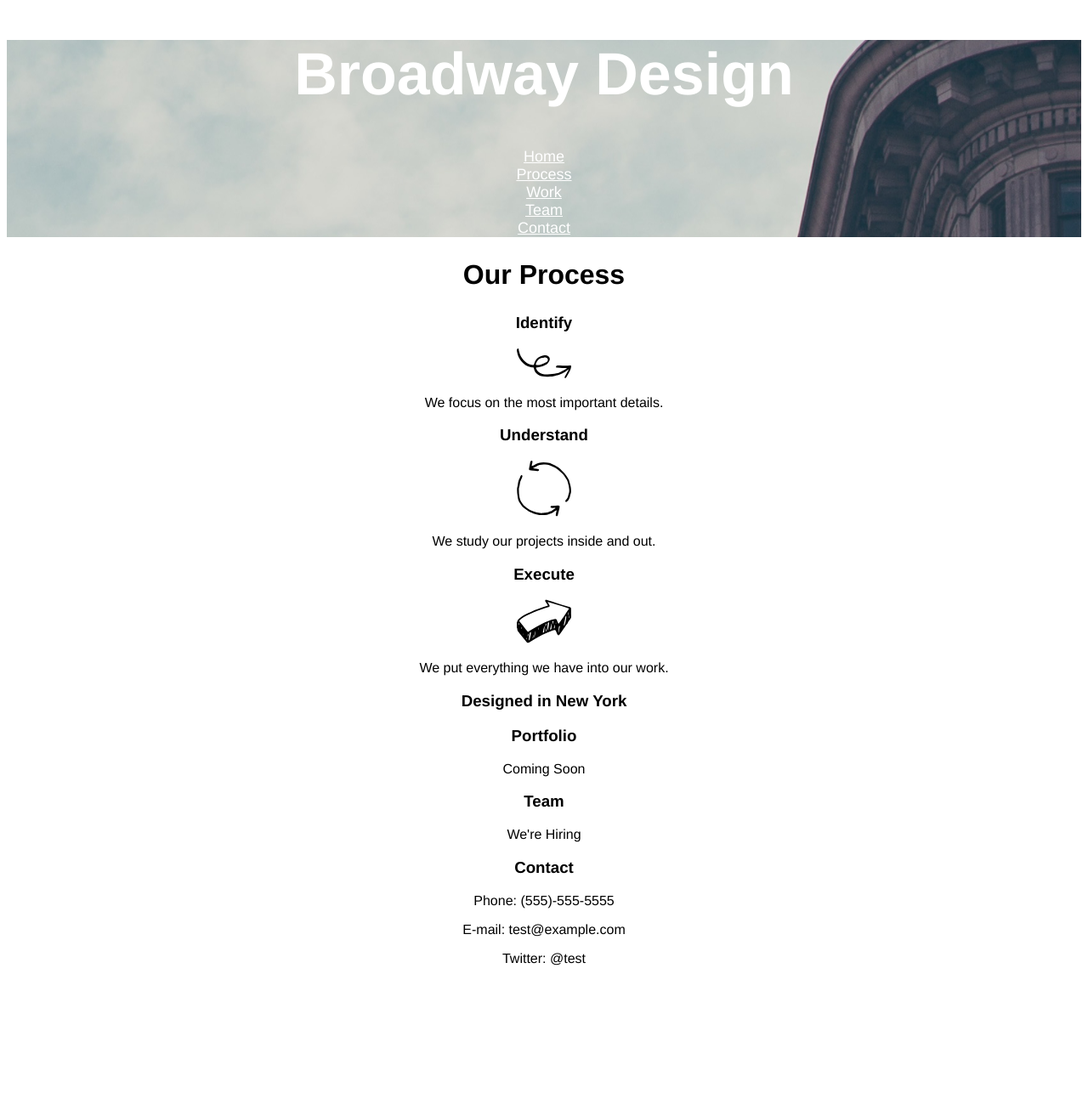
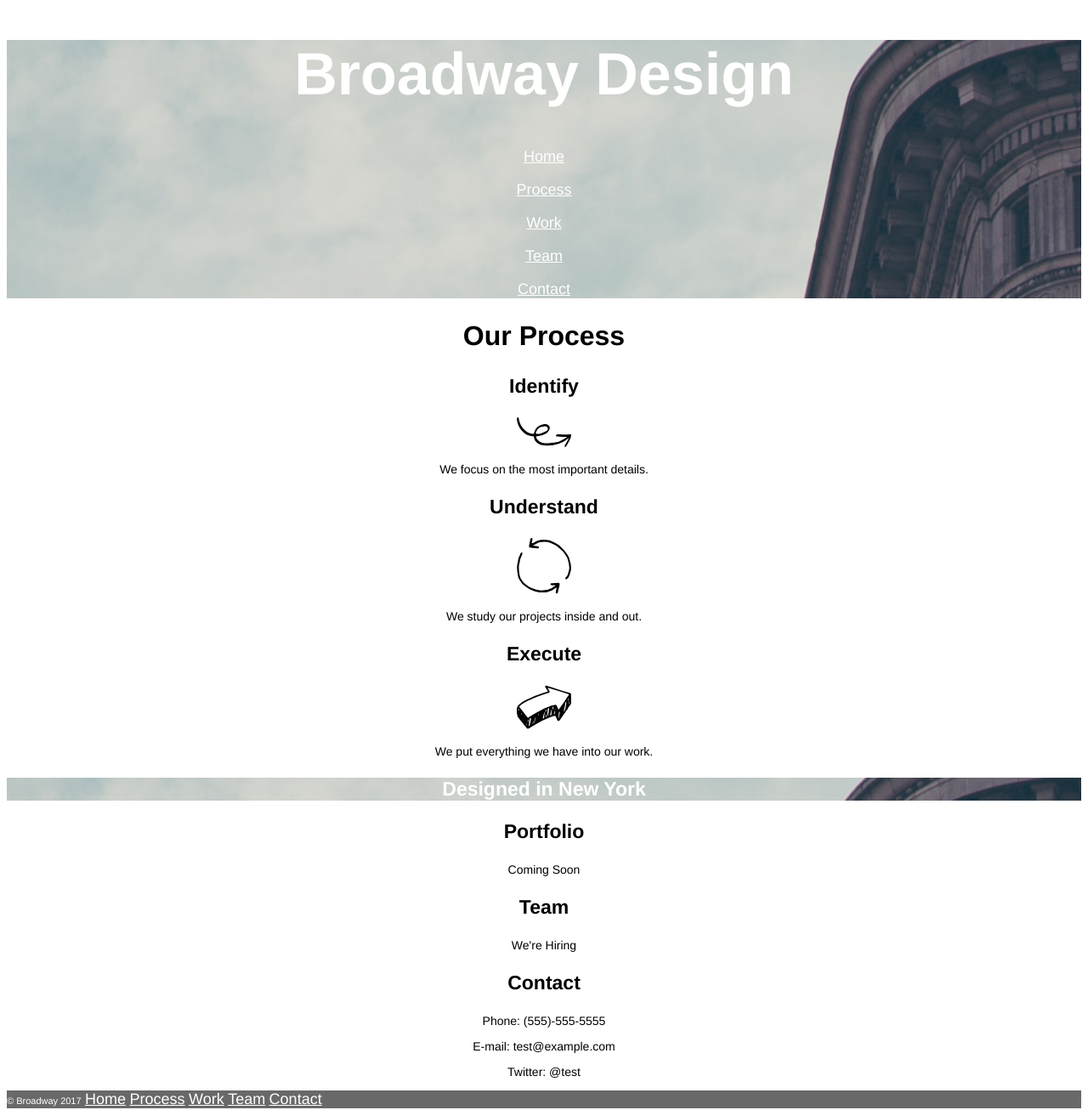
Before and after one commit to bultie/broadway, a plain HTML site: page index.html in a window 1280 px wide. Shown: the whole page at 85% size. Before the commit the page ends 1179 px from the top, so only its background shows below. Drawn offline with Linux system fonts and the light colour scheme; files whose address does not match are found by name.

Commit message:
Finished project

```diff
--- a/index.html
+++ b/index.html
@@ -9,10 +9,10 @@
     <header>
       <h1>Broadway Design</h1>
       <nav>
-        <a href="#">Home</a><br>
-        <a href="#">Process</a><br>
-        <a href="#">Work</a><br>
-        <a href="#">Team</a><br>
+        <a href="#">Home</a><br><br>
+        <a href="#">Process</a><br><br>
+        <a href="#">Work</a><br><br>
+        <a href="#">Team</a><br><br>
         <a href="#">Contact</a>
       </nav>
     </header>
@@ -28,7 +28,7 @@
           <img src="resources/images/execute.svg" alt="execute symbol">
           <p>We put everything we have into our work.</p>
     </div>
-    <h3>Designed in New York</h3>
+    <h3 class="newyork">Designed in New York</h3>
     <section>
       <h3>Portfolio</h3>
         <p>Coming Soon</p>
--- a/resources/css/style.css
+++ b/resources/css/style.css
@@ -4,9 +4,9 @@ html {
 }
 
 header {
-  font-size: 18px;
   color: white;
-  background-image: url('file:///C:/CodeAcademy/GitHub%20Pages/Broadway/resources/images/the-flatiron-building.png');
+  background-image: url('../images/the-flatiron-building.png');
+  background-size: cover;
 }
 
 h1, h2, h3 {
@@ -18,9 +18,32 @@ h1 {
 }
 
 a {
+  font-size: 18px;
   color: white;
 }
 
 h2 {
   font-size: 32px;
 }
+
+h3 {
+  font-size: 23px;
+}
+
+p {
+  font-size: 14px;
+}
+
+.newyork {
+  background-image: url('../images/the-flatiron-building.png');
+  color: white;
+}
+
+footer {
+  text-align: left;
+  background-color: dimgray;
+}
+
+.copyright {
+  font-size: 11px;
+}
```
